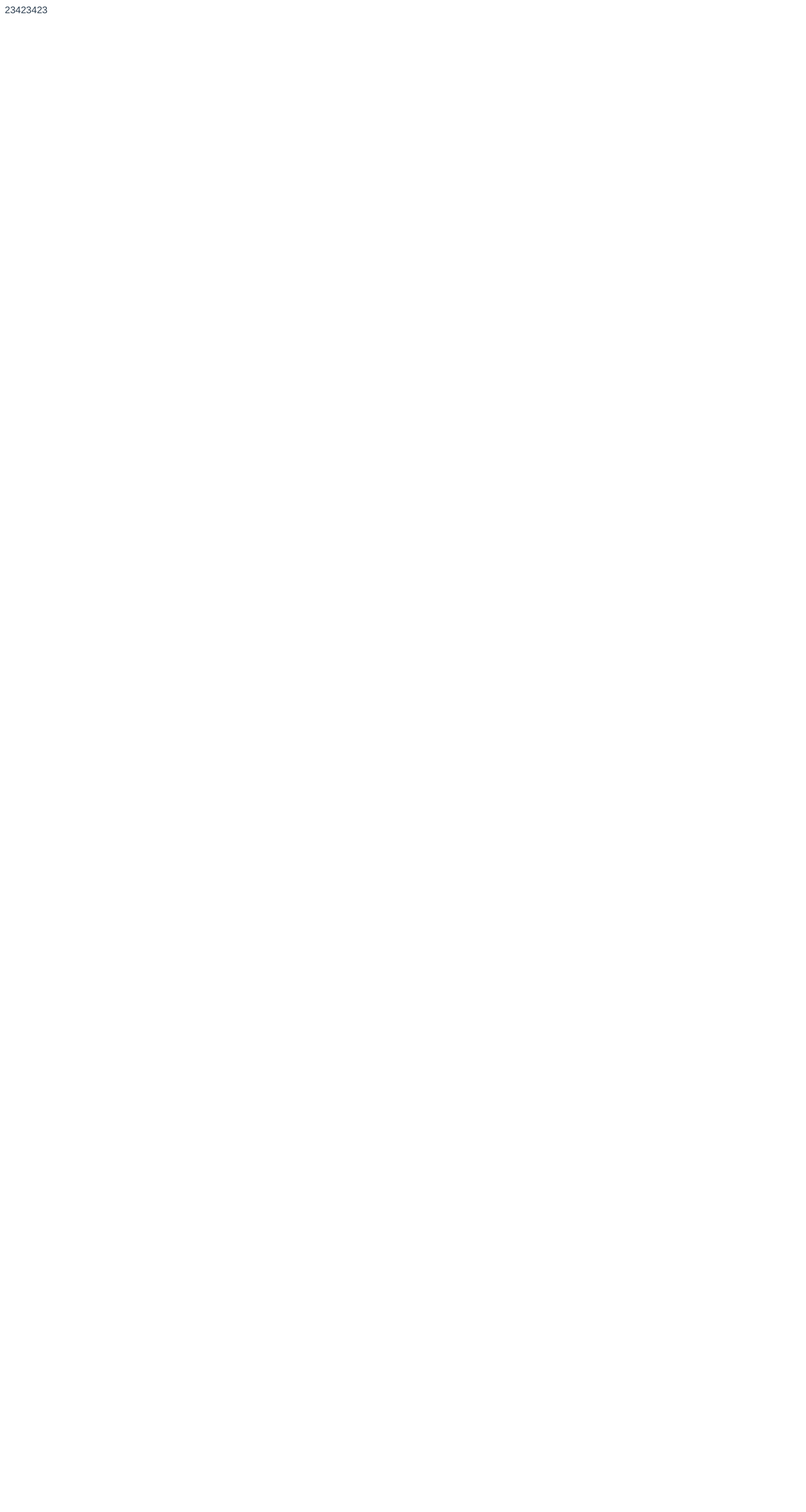
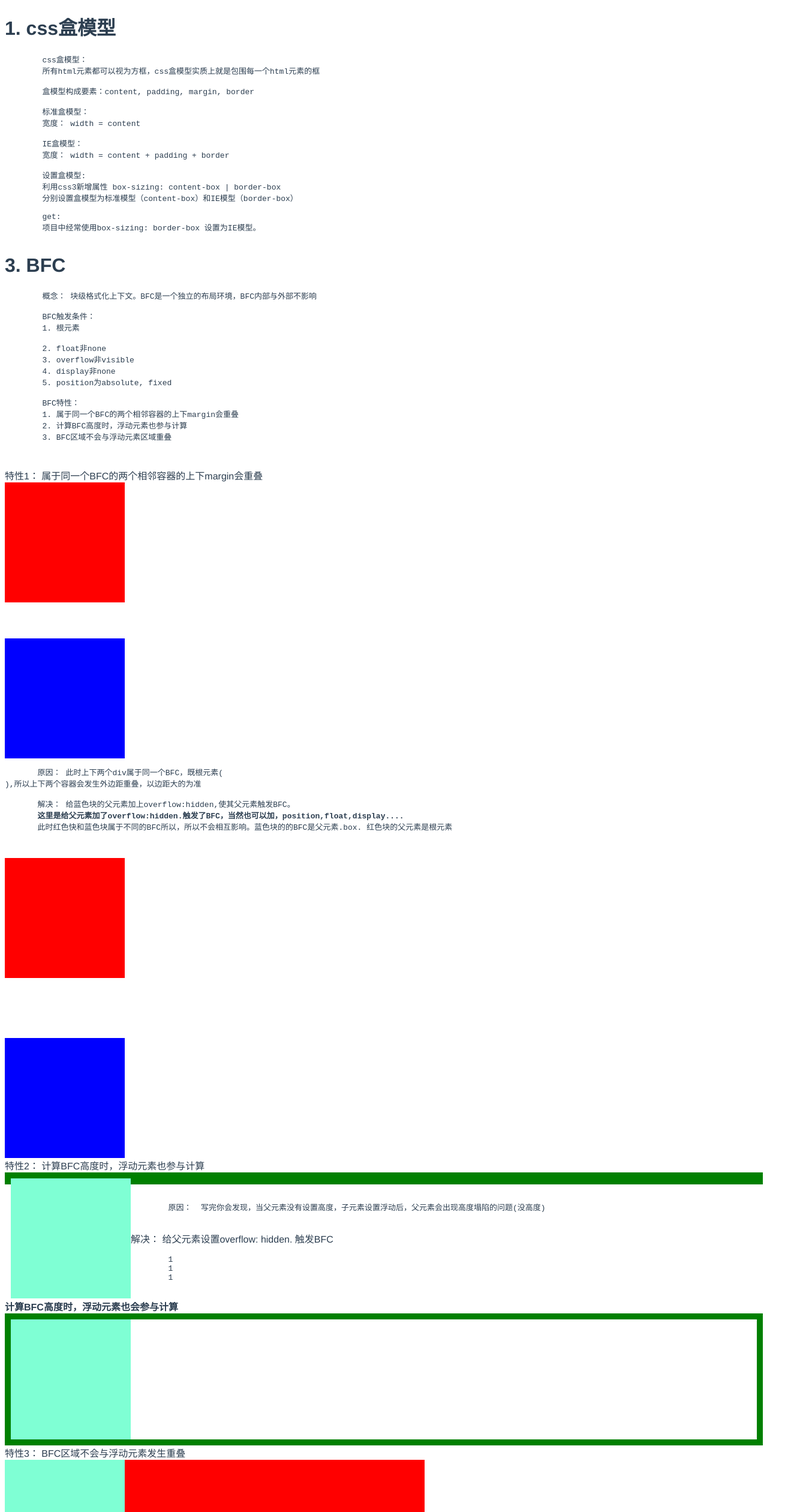
Before and after one commit to OnlyOneHelen/technological_learn, a Vue app: page / in a window 1280 px wide. Shown: the top 2520 px of the page at 60% size, 1344 px wide, since content can reach past the window. Before the commit the page ends 800 px from the top, so only its background shows below. Built offline with nearby package versions, Linux system fonts and the light colour scheme.

Commit message:
feat: css study odd number

```diff
--- a/src/views/cssList/1.vue
+++ b/src/views/cssList/1.vue
@@ -1,5 +1,34 @@
 <template>
+  <div>
     <div>
-        23423423
+      <h1>1. css盒模型</h1>
+      <pre>
+        css盒模型：
+        所有html元素都可以视为方框，css盒模型实质上就是包围每一个html元素的框
+
+        盒模型构成要素：content, padding, margin, border
+
+        标准盒模型：
+        宽度： width = content
+
+        IE盒模型：
+        宽度： width = content + padding + border
+
+        设置盒模型:
+        利用css3新增属性 box-sizing: content-box | border-box
+        分别设置盒模型为标准模型（content-box）和IE模型（border-box）
+
+        get:
+        项目中经常使用box-sizing: border-box 设置为IE模型。
+    </pre
+      >
     </div>
+  </div>
 </template>
+
+<script>
+export default {}
+</script>
+
+<style lang="scss" scoped>
+</style>
--- /dev/null
+++ b/src/views/cssList/11.vue
@@ -0,0 +1,17 @@
+<template>
+  <div>
+    <h1>11. 层叠上下文</h1>
+
+    <pre>
+      是HTML中的一个三维的概念。 z-index
+      :名词-z轴, 是用户与屏幕的这条看不见的垂直线
+    </pre>
+  </div>
+</template>
+
+<script>
+export default {}
+</script>
+
+<style lang="scss" scoped>
+</style>
--- /dev/null
+++ b/src/views/cssList/13.vue
@@ -0,0 +1,39 @@
+<template>
+  <div>
+    <h1>13. 浮动以及清除浮动</h1>
+    <pre>
+        浮动元素同时处于常规流内和流外的元素。其中块级元素认为浮动元素不存在，
+        而浮动元素会影响行内元素的布局，浮动元素会通过影响行内元素间接影响了包含块的布局
+    </pre>
+    <h3>清除浮动</h3>
+    <pre>
+ 应为浮动的元素是脱离文档流的，所以使用了浮动，会导致容器的高度不能自动伸长以适应内容的高度，会影响布局</pre
+    >
+    <pre>
+        清除浮动的方法：
+    </pre>
+    <pre>
+        使用带clear属性的空元素
+        在浮动元素后使用一个空元素如<div class="clear"></div>，并在CSS中赋予.clear{clear:both;}
+    </pre>
+    <pre>
+       使用CSS的:after伪元素
+   </pre
+    >
+
+    <pre>
+       总结：
+       一是利用 clear 属性，包括在浮动元素末尾添加一个带有 clear: both 属性的空 div 来闭合元素，其实利用 :after 伪元素的方法也是在元素末尾添加一个内容为一个点并带有 clear: both 属性的元素实现的。
+
+二是触发浮动元素父元素的 BFC (Block Formatting Contexts, 块级格式化上下文)，使到该父元素可以包含浮动元素，详细见BFC
+   </pre
+    >
+  </div>
+</template>
+
+<script>
+export default {}
+</script>
+
+<style lang="scss" scoped>
+</style>
--- /dev/null
+++ b/src/views/cssList/3.vue
@@ -0,0 +1,173 @@
+<template>
+  <div>
+    <div>
+      <h1>3. BFC</h1>
+      <pre>
+        概念： 块级格式化上下文。BFC是一个独立的布局环境，BFC内部与外部不影响
+
+        BFC触发条件：
+        1. 根元素<html></html>
+        2. float非none
+        3. overflow非visible
+        4. display非none
+        5. position为absolute, fixed
+
+        BFC特性：
+        1. 属于同一个BFC的两个相邻容器的上下margin会重叠
+        2. 计算BFC高度时，浮动元素也参与计算
+        3. BFC区域不会与浮动元素区域重叠
+
+    </pre>
+    </div>
+    <div>特性1： 属于同一个BFC的两个相邻容器的上下margin会重叠</div>
+    <div>
+      <div class="top1"></div>
+      <div class="bottom1"></div>
+    </div>
+    <pre>
+       原因： 此时上下两个div属于同一个BFC，既根元素(<html></html>),所以上下两个容器会发生外边距重叠，以边距大的为准
+
+       解决： 给蓝色块的父元素加上overflow:hidden,使其父元素触发BFC。
+       <strong>这里是给父元素加了overflow:hidden.触发了BFC，当然也可以加，position,float,display....</strong>
+       此时红色快和蓝色块属于不同的BFC所以，所以不会相互影响。蓝色块的的BFC是父元素.box. 红色块的父元素是根元素<html></html>
+    </pre>
+    <div>
+      <div class="top2"></div>
+      <div class="box">
+        <div class="bottom2"></div>
+      </div>
+    </div>
+    <div>特性2： 计算BFC高度时，浮动元素也参与计算</div>
+
+    <div>
+      <div class="outside1">
+        <div class="inside1"></div>
+      </div>
+    </div>
+    <pre>
+
+        原因：  写完你会发现，当父元素没有设置高度，子元素设置浮动后，父元素会出现高度塌陷的问题(没高度)
+        </pre
+    >
+
+    <p>解决： 给父元素设置overflow: hidden. 触发BFC</p>
+    <pre>
+        1
+        1
+        1
+    </pre>
+    <strong> 计算BFC高度时，浮动元素也会参与计算 </strong>
+    <div>
+      <div class="outside2">
+        <div class="inside2"></div>
+      </div>
+    </div>
+    <div>特性3： BFC区域不会与浮动元素发生重叠</div>
+    <div class="left1"></div>
+    <div class="right1"></div>
+    <pre>
+
+        原因：  写完你会发现，当left浮动时，right会与left发生重叠
+        </pre
+    >
+
+    <p>解决： 给right设置overflow: hidden. 触发BFC</p>
+    <pre>
+        1
+        1
+        1
+    </pre>
+    <strong> BFC区域，不会与浮动元素发生重叠 </strong>
+    <div class="left2"></div>
+    <div class="right2"></div>
+
+    ------------------------------------
+    <pre>
+      只要触发BFC，即可
+      overflow: hidden;
+      display: flex;
+      position: absolute;
+      float: left;
+    </pre>
+  </div>
+</template>
+
+<script>
+export default {}
+</script>
+
+<style lang="less" scoped>
+.top1 {
+  width: 200px;
+  height: 200px;
+  background: red;
+  margin-bottom: 40px;
+}
+.bottom1 {
+  width: 200px;
+  height: 200px;
+  background-color: blue;
+  margin-top: 60px;
+}
+.top2 {
+  width: 200px;
+  height: 200px;
+  background: red;
+  margin-bottom: 40px;
+}
+.box {
+  // 只要触发BFC，即可
+  overflow: hidden;
+  //   display: flex;
+  //   position: absolute;
+  //   float: left;
+}
+.bottom2 {
+  width: 200px;
+  height: 200px;
+  background-color: blue;
+  margin-top: 60px;
+}
+.outside1 {
+  border: 10px solid green;
+}
+.inside1 {
+  width: 200px;
+  height: 200px;
+  background-color: aquamarine;
+  float: left;
+}
+.outside2 {
+  border: 10px solid green;
+  overflow: hidden;
+}
+.inside2 {
+  width: 200px;
+  height: 200px;
+  background-color: aquamarine;
+  float: left;
+}
+.left1 {
+  width: 200px;
+  height: 200px;
+  background-color: aquamarine;
+  float: left;
+}
+.right1 {
+  width: 700px;
+  height: 300px;
+  background-color: red;
+}
+.left2 {
+  width: 200px;
+  height: 200px;
+  background-color: aquamarine;
+  float: left;
+}
+.right2 {
+  width: 700px;
+  height: 300px;
+  background-color: red;
+  overflow: hidden;
+}
+</style>
--- /dev/null
+++ b/src/views/cssList/5.vue
@@ -0,0 +1,39 @@
+<template>
+  <div>
+    <h1>5. flex 布局</h1>
+    <p>概念: 弹性布局，为盒模型提供最大的灵活性</p>
+    <pre>
+         容器属性：
+         flex-direction
+         flex-wrap
+         justify-content
+         align-items
+         align-content
+
+         项目属性:
+         order
+         flex-grow: 定义项目的放大比例。默认是0,即使存在剩余空间，也不放大
+
+         如果所有项目的flex-grow属性都为1，则它们将等分剩余空间（如果有的话）。
+         如果一个项目的flex-grow属性为2，其他项目都为1，则前者占据的剩余空间将比其他项多一倍。
+
+         flex-shrink: 定义了项目的缩小比例。默认是1，既空间不足，该项目会缩小
+
+         如果所有项目的flex-shrink属性都为1，当空间不足时，都将等比例缩小。
+         如果一个项目的flex-shrink属性为0，其他项目都为1，则空间不足时，前者不缩小。
+
+         flex-basis：属性定义了在分配多余空间之前，项目占据的主轴空间（main size）。
+         浏览器根据这个属性，计算主轴是否有多余空间。它的默认值为auto，即项目的本来大小。
+
+ <p style="color:red">
+         flex属性是flex-grow, flex-shrink 和 flex-basis的简写，默认值为0 1 auto。后两个属性可选。
+             </p>
+    </pre>
+  </div>
+</template>
+
+<script setup>
+</script>
+
+<style lang="scss" scoped>
+</style>
--- /dev/null
+++ b/src/views/cssList/7.vue
@@ -0,0 +1,45 @@
+<template>
+  <div>
+    <h1>7. 圣杯布局和双飞翼布局</h1>
+    <p>概念: 左右两栏固定宽度，中间部分自适应的三栏布局。</p>
+    <h3>圣杯布局</h3>
+    <div></div>
+    <h3>双飞翼布局</h3>
+    <div></div>
+    <div>我用flex实现一个吧。。。</div>
+    <div>
+      <div class="nav-container">
+        <div class="nav-left">左侧</div>
+        <div class="nav-title">标题</div>
+        <div class="nav-right">右侧</div>
+      </div>
+    </div>
+  </div>
+</template>
+
+<script>
+export default {}
+</script>
+
+<style lang="less" scoped>
+.nav-container {
+  display: flex;
+  font-size: 40px;
+  color: aquamarine;
+  height: 90px;
+  line-height: 90px;
+}
+.nav-left {
+  width: 200px;
+  background-color: bisque;
+}
+
+.nav-title {
+  flex: 1;
+  background-color: green;
+}
+.nav-right {
+  width: 200px;
+  background-color: hotpink;
+}
+</style>
--- /dev/null
+++ b/src/views/cssList/9.vue
@@ -0,0 +1,16 @@
+<template>
+  <div>
+    <h1>9. css样式隔离</h1>
+    <p>概念: 模块化开发</p>
+    <a href="https://juejin.cn/post/6844904034281734151#heading-9"
+      >https://juejin.cn/post/6844904034281734151#heading-9</a
+    >
+  </div>
+</template>
+
+<script>
+export default {}
+</script>
+
+<style lang="less" scoped>
+</style>
--- a/src/views/cssList/index.vue
+++ b/src/views/cssList/index.vue
@@ -1,19 +1,36 @@
 <template>
   <div class="about">
     <number-one></number-one>
+    <number-three></number-three>
+    <number-five></number-five>
+    <number-seven></number-seven>
+    <number-nine></number-nine>
+    <number-eleven></number-eleven>
+    <number-thirteen></number-thirteen>
   </div>
 </template>
 
 <script>
 import numberOne from './1.vue'
+import numberThree from './3'
+import numberFive from './5.vue'
+import numberSeven from './7'
+import numberNine from './9'
+import numberEleven from './11'
+import numberThirteen from './13'
+
 export default {
   data () {
-    return {
-
-    }
+    return {}
   },
   components: {
-    numberOne
+    numberOne,
+    numberThree,
+    numberFive,
+    numberSeven,
+    numberNine,
+    numberEleven,
+    numberThirteen
   }
 }
 </script>
--- a/vue.config.js
+++ b/vue.config.js
@@ -6,3 +6,6 @@
  * @Description: In User Settings Edit
  * @FilePath: /technological_learn/vue.config.js
  */
+module.exports = {
+  lintOnSave: false
+}
```
